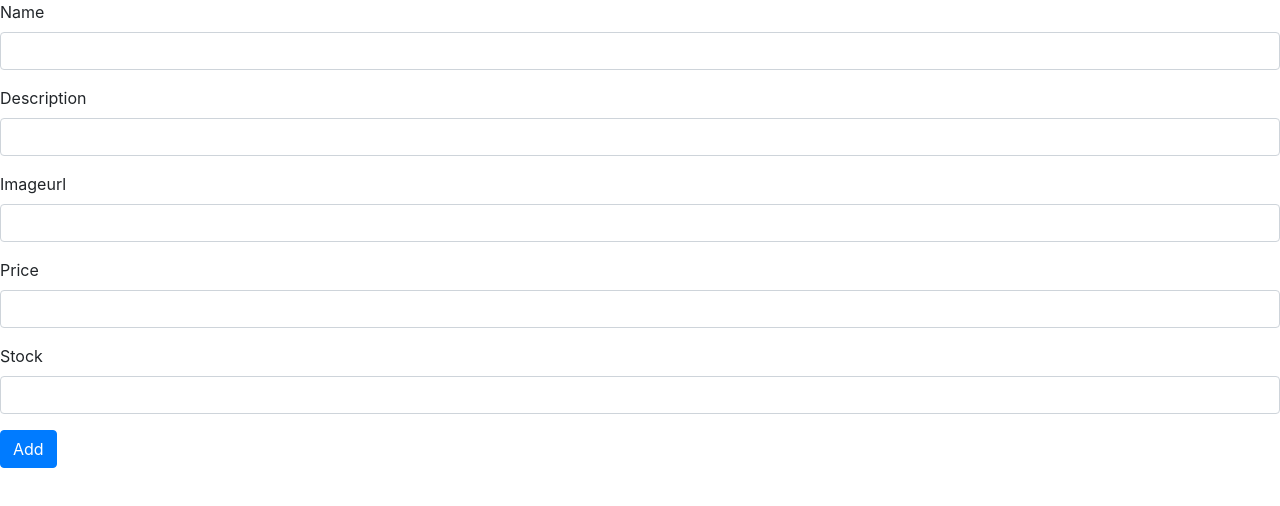
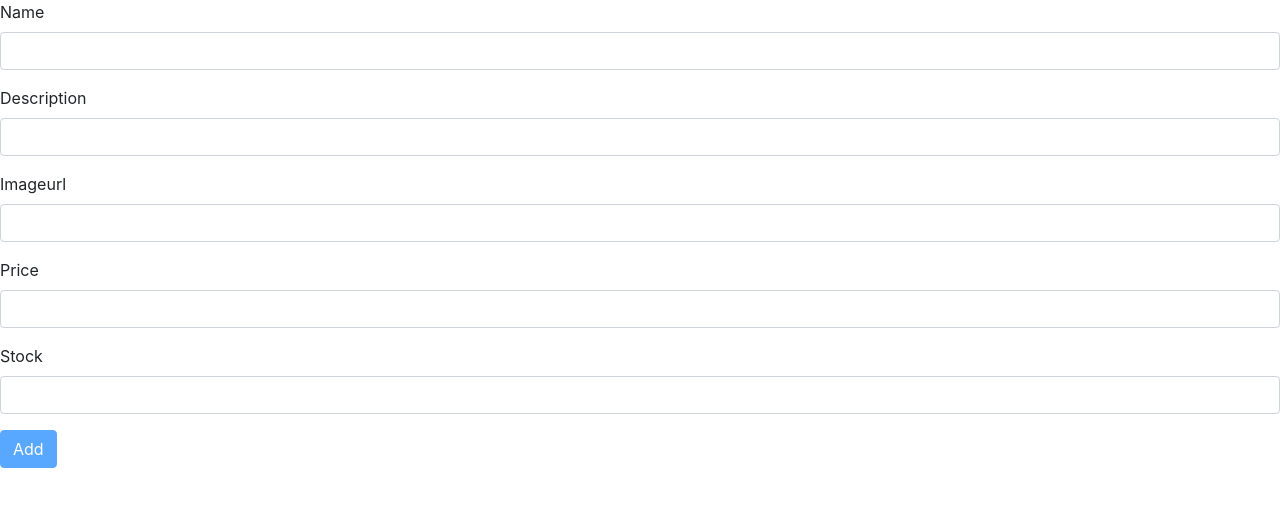
Before and after one commit to palashsinharay/storek, an Angular app: page /addproduct in a window 1280 px wide. Shown: the top 506 px of the page. Built offline with nearby package versions, Linux system fonts and the light colour scheme.

Commit message:
commit 2

```diff
--- a/src/app/add-product/add-product.component.html
+++ b/src/app/add-product/add-product.component.html
@@ -112,5 +112,5 @@
       </div>
       </div>
   </div>
-    <button class="btn btn-primary" type="submit">Add</button>
+    <button class="btn btn-primary" type="submit" [disabled]="!formProduct.valid">Add</button>
 </form>
--- a/src/app/app.component.ts
+++ b/src/app/app.component.ts
@@ -7,4 +7,13 @@ import { Component } from '@angular/core';
 })
 export class AppComponent {
   title = 'storeking';
+  catagory;
+  constructor() {
+    this.catagory = {
+    'electronics': ['Mobiles', 'Tablets', 'Washing Machine'],
+    'Baby Care': ['Diapers', 'Baby Cloths'],
+    'Beauty Care': ['Lip care', 'Creams and lotions']
+  };
+    localStorage.setItem('catagory', JSON.stringify(this.catagory));
+  }
 }
```
